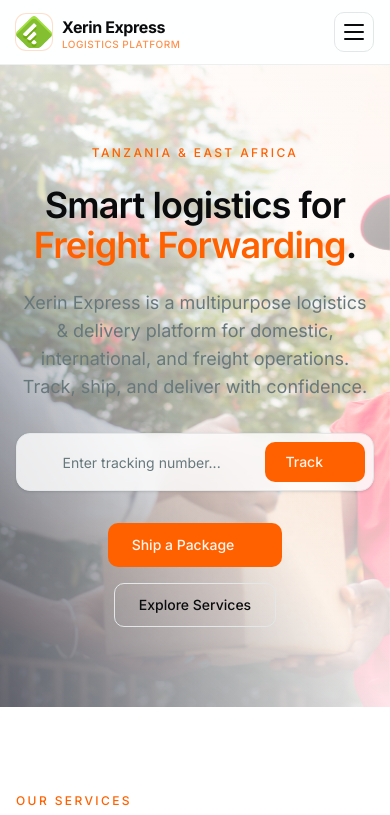
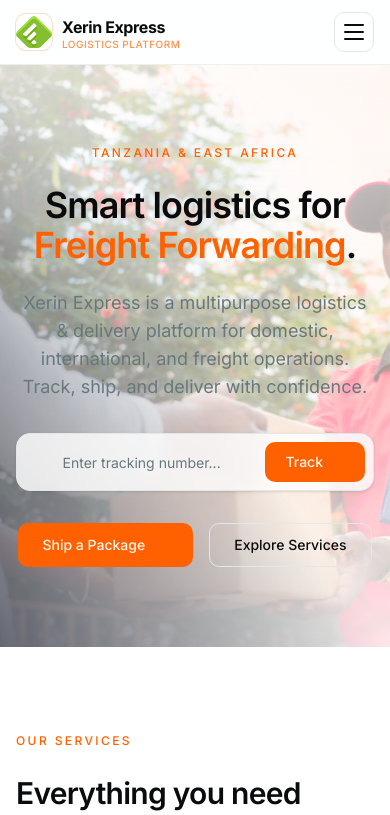
Before and after one commit to raydanielg/deliveryoptionfrontend, a Next.js app in the folder apps/web/: page / in a window 390 px wide. Shown: the top 815 px of the page. Built offline with nearby package versions, Linux system fonts and the light colour scheme; some icons are missing.

Commit message:
fix: Hero buttons always on one line (flex-row flex-nowrap)

```diff
--- a/apps/web/components/landing-sections.tsx
+++ b/apps/web/components/landing-sections.tsx
@@ -240,7 +240,7 @@ export function Hero() {
             </button>
           </form>
 
-          <div className="flex flex-col items-center gap-4 sm:flex-row sm:justify-center animate-[fade-in_0.8s_ease-out_0.4s_both]">
+          <div className="flex flex-row flex-nowrap items-center justify-center gap-4 animate-[fade-in_0.8s_ease-out_0.4s_both]">
             <a
               href="/ship"
               className="inline-flex h-11 items-center gap-2 rounded-lg bg-primary px-6 text-sm font-medium text-primary-foreground transition-all duration-300 hover:scale-[1.02] hover:shadow-lg"
```
